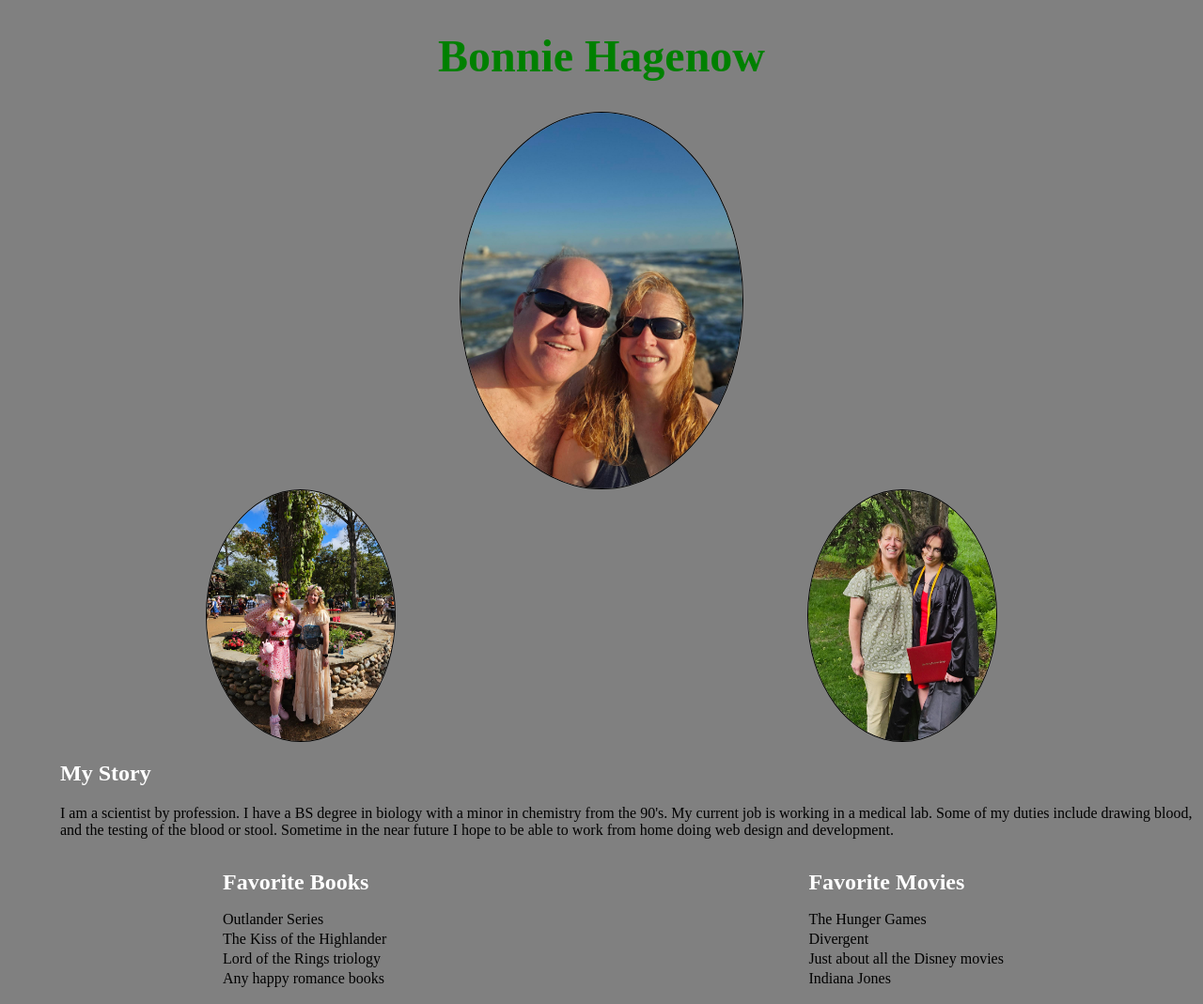
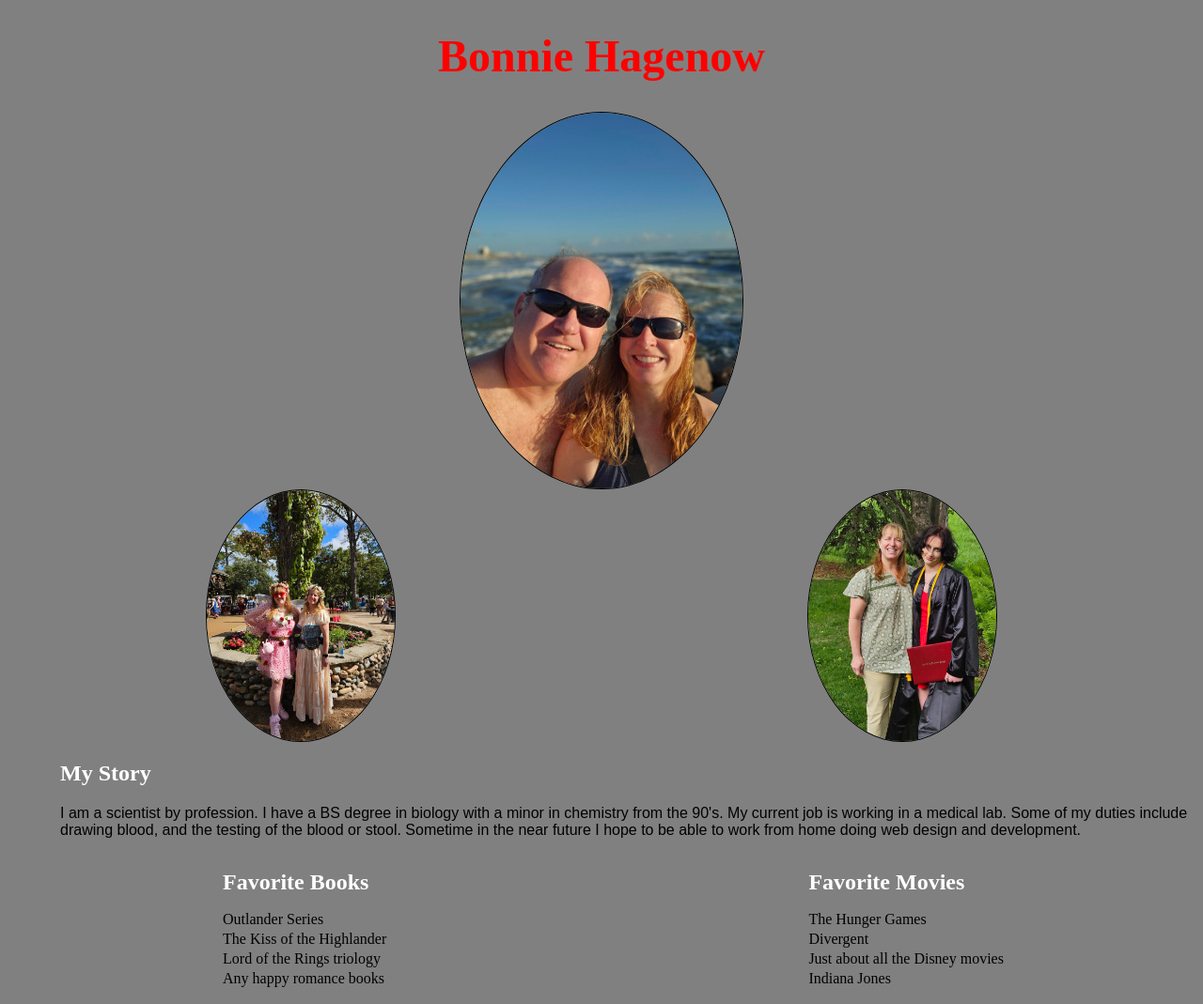
Before and after one commit to bhagenow-fvtc/bhagenow-fvtc.github.io, a plain HTML site: page index.html in a window 1280 px wide. Shown: the whole page at 94% size. Drawn offline with Linux system fonts and the light colour scheme.

Commit message:
second commit

```diff
--- a/index.html
+++ b/index.html
@@ -4,7 +4,7 @@
     <meta charset="UTF-8">
     <meta name="viewport" content="width=device-width, initial-scale=1.0">
     <title>Bonnie Hagenow</title>
-    <script src="script.js" defer></script>
+    <script src="/script.js" defer></script>
     <link rel="stylesheet" a href="stylesheet.css">
 </head>
 <body>
--- a/script.js
+++ b/script.js
@@ -0,0 +1,3 @@
+const h1 = document.querySelector('h1')
+h1.style.color = "red"
+console.log("helo")
--- a/stylesheet.css
+++ b/stylesheet.css
@@ -40,3 +40,6 @@ img:first-of-type {
 img {
     border: 1px solid black;
 }
+p {
+    font-family: Arial, Helvetica, sans-serif;
+}
```
